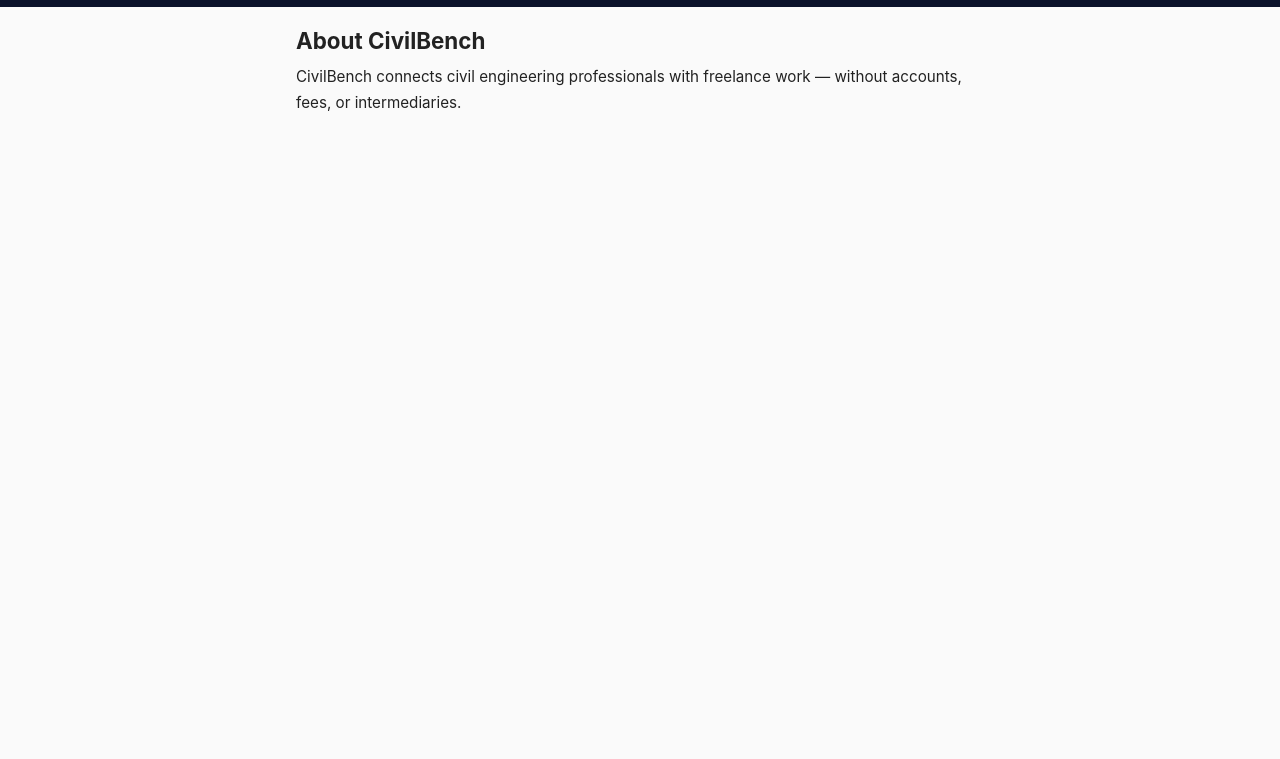
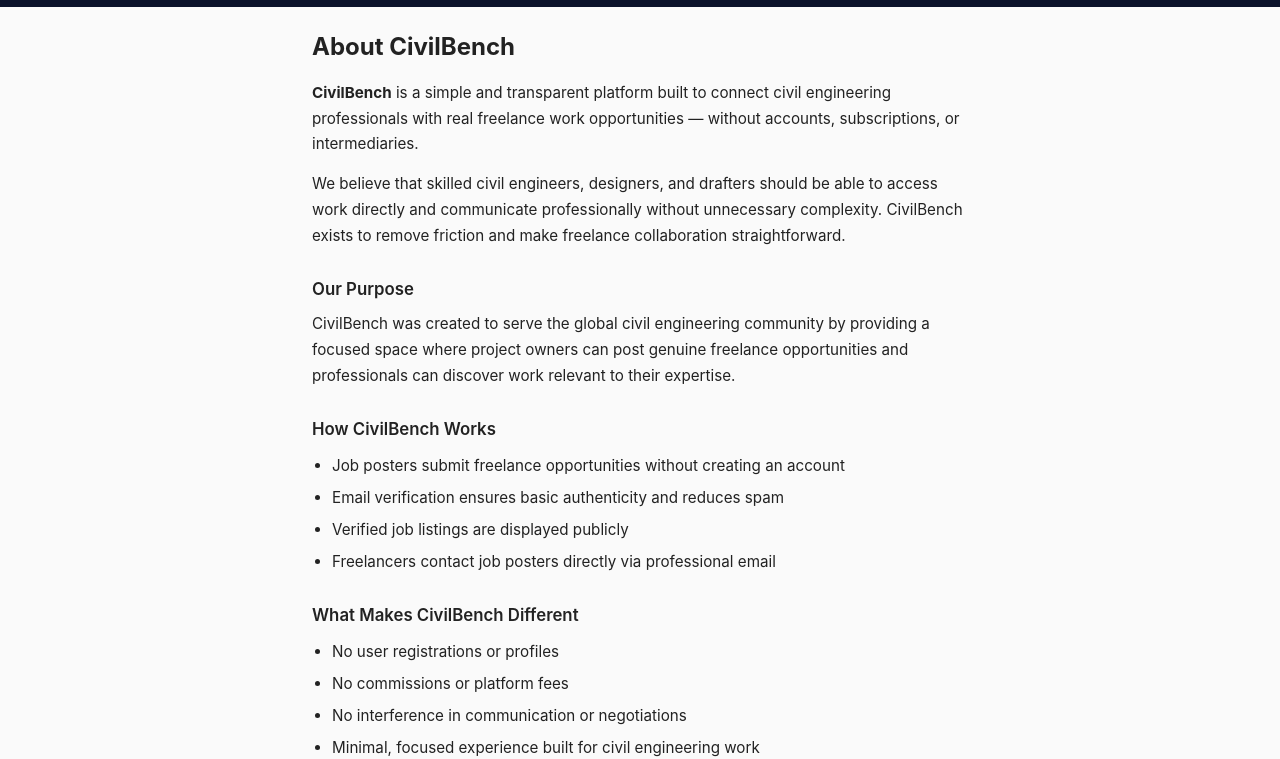
Before and after one commit to IsuruUthpalaBandara/CivilBench, a website: page index.html in a window 1280 px wide. Both pictures are taken after a click on the link "About". Shown: the part 41-800 px from the top of the page. Drawn offline with Linux system fonts and the light colour scheme; no server answers.

Commit message:
Refactor index.html for improved layout and functionality
Updated the HTML structure and styles for the CivilBench application, enhancing the layout and functionality of the job posting and navigation features.

```diff
--- a/index.html
+++ b/index.html
@@ -217,8 +217,113 @@
 
   <!-- ABOUT -->
   <div id="about" class="page legal">
-    <h1>About CivilBench</h1>
-    <p>CivilBench connects civil engineering professionals with freelance work — without accounts, fees, or intermediaries.</p>
+    <style>
+  #about {
+    max-width: 800px;
+    margin: 20px auto;
+    padding: 0 16px;
+    color: #222;
+    line-height: 1.7;
+  }
+
+  #about h1 {
+    font-size: 1.5rem;
+    font-weight: 700;
+    margin-bottom: 12px;
+  }
+
+  #about h2 {
+    font-size: 1.05rem;
+    margin-top: 26px;
+    margin-bottom: 8px;
+    font-weight: 600;
+  }
+
+  #about p {
+    margin-bottom: 14px;
+    font-size: 0.95rem;
+  }
+
+  #about ul {
+    margin: 10px 0 16px 20px;
+  }
+
+  #about li {
+    margin-bottom: 6px;
+    font-size: 0.95rem;
+  }
+
+  #about .highlight {
+    background: #ffffff;
+    border: 1px solid #e0e0e0;
+    border-radius: 6px;
+    padding: 14px;
+    margin-top: 20px;
+  }
+
+  @media (max-width: 600px) {
+    #about h1 {
+      font-size: 1.3rem;
+    }
+
+    #about h2 {
+      font-size: 1rem;
+    }
+  }
+</style>
+
+<h1>About CivilBench</h1>
+
+<p>
+  <strong>CivilBench</strong> is a simple and transparent platform built to connect
+  civil engineering professionals with real freelance work opportunities — without
+  accounts, subscriptions, or intermediaries.
+</p>
+
+<p>
+  We believe that skilled civil engineers, designers, and drafters should be able to
+  access work directly and communicate professionally without unnecessary complexity.
+  CivilBench exists to remove friction and make freelance collaboration straightforward.
+</p>
+
+<h2>Our Purpose</h2>
+<p>
+  CivilBench was created to serve the global civil engineering community by providing
+  a focused space where project owners can post genuine freelance opportunities and
+  professionals can discover work relevant to their expertise.
+</p>
+
+<h2>How CivilBench Works</h2>
+<ul>
+  <li>Job posters submit freelance opportunities without creating an account</li>
+  <li>Email verification ensures basic authenticity and reduces spam</li>
+  <li>Verified job listings are displayed publicly</li>
+  <li>Freelancers contact job posters directly via professional email</li>
+</ul>
+
+<h2>What Makes CivilBench Different</h2>
+<ul>
+  <li>No user registrations or profiles</li>
+  <li>No commissions or platform fees</li>
+  <li>No interference in communication or negotiations</li>
+  <li>Minimal, focused experience built for civil engineering work</li>
+</ul>
+
+<h2>Our Vision</h2>
+<p>
+  Our vision is to grow CivilBench into a trusted global reference point for civil
+  engineering freelance work — a platform known for clarity, professionalism, and
+  respect for both job posters and freelancers.
+</p>
+
+<div class="highlight">
+  <p>
+    CivilBench does not act as an employer, recruiter, or agent. We simply provide
+    the infrastructure for listing opportunities and enabling direct professional
+    contact between parties.
+  </p>
+</div>
+
   </div>
 
   <!-- PRIVACY -->
```
